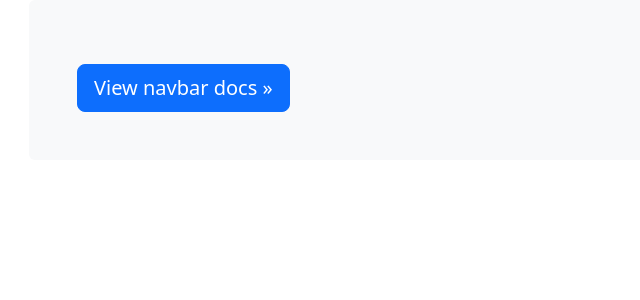
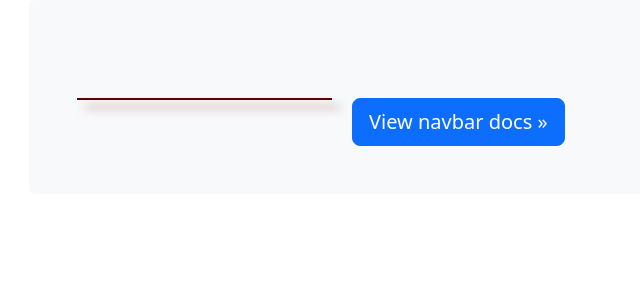
Before and after one commit to Marihuana-Kox/record_postgresql_klient, a Django app: template firstapp/templates/firstapp/content.html in a window 1280 px wide. Shown: the part 56-356 px from the top of the page, without its empty margins (53-693 px from the left). Run offline with Django 4.2, Linux system fonts and the light colour scheme; the template is opened without the code that fills it, so the values that code supplies are empty; some libraries are stand-ins or nearby versions.

Commit message:
допилил css и админ модель

```diff
--- a/firstapp/static/firstapp/css/custom-style.css
+++ b/firstapp/static/firstapp/css/custom-style.css
@@ -1,3 +1,6 @@
+h1,h2,h3,h4 {
+    margin: 30px 0 50px 0;
+}
 a {
     text-decoration: none;
 }
@@ -5,8 +8,12 @@ a {
     margin: 50px 0 0 0;
 }
 img {
-    width: 25% !important;
+    width: 25%;
     float: left;
+    margin: 0 20px 10px 0;
+    border-right: 2px hsl(0, 94%, 19%) solid;
+    border-bottom: 2px hsl(0, 94%, 19%) solid;
+    box-shadow: 8px 8px 10px rgba(101, 2, 2, 0.5);
 }
 .text-white:hover {
     color: red !important;
```
